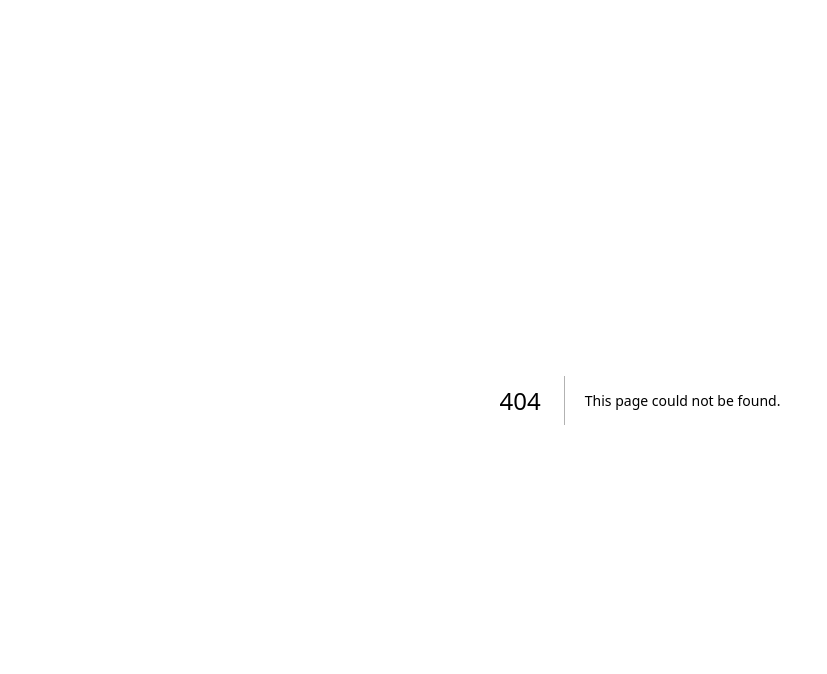
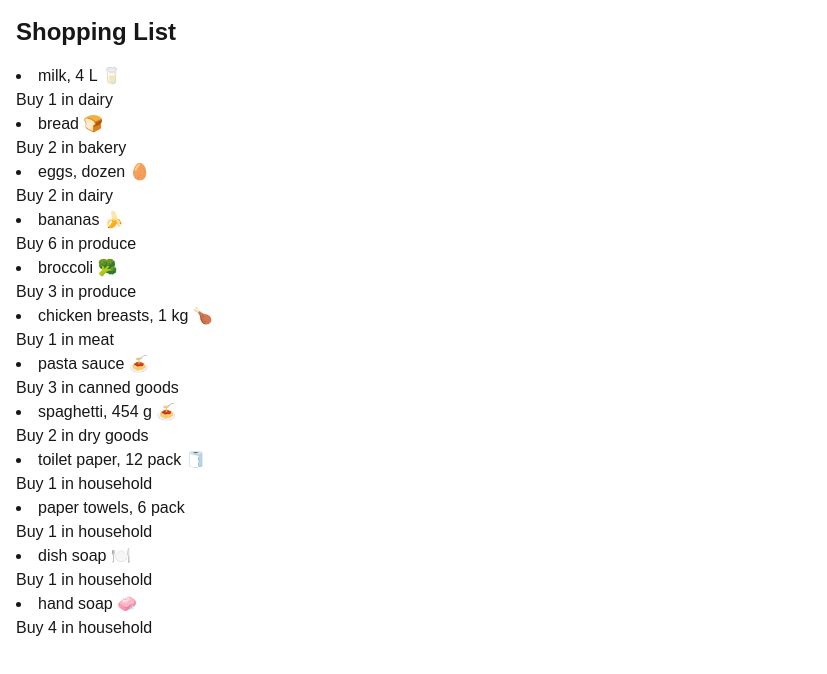
Before and after one commit to LSawford/cprg306-assignments, a Next.js app: page /week-3 in a window 1280 px wide. Before the commit this address had no page. Shown: the top 674 px of the page, without its empty margins (0-827 px from the left). Built offline with nearby package versions, Linux system fonts and the light colour scheme.

Commit message:
Started week 3 assignment
created week 3 folder, item.js, item-list.js, and page.js. Added all required code from week 3 instructions into their files

```diff
--- a/app/layout.js
+++ b/app/layout.js
@@ -13,7 +13,7 @@
 });
 
 export const metadata = {
-  title: "Create Next App",
+  title: "Shopping List",
   description: "Generated by create next app",
 };
 
--- a/app/page.js
+++ b/app/page.js
@@ -5,6 +5,7 @@
     <main>
       <h1 className="text-4xl">CPRG 306: Web Development 2 - Assignments</h1>
       <Link href="./week-2">Week 2 Assignment</Link>
+      <p><Link href="./week-3">Week 3 Assignment</Link></p>
     </main>
   );
 }
--- /dev/null
+++ b/app/week-3/item-list.js
@@ -0,0 +1,86 @@
+import React from 'react';
+import Item from './item.js';
+
+function ItemList() {
+    const item1 = {
+        name: "milk, 4 L 🥛",
+        quantity: 1,
+        category: "dairy",
+      };
+
+      const item2 = {
+        name: "bread 🍞",
+        quantity: 2,
+        category: "bakery",
+      };
+
+      const item3 = {
+        name: "eggs, dozen 🥚",
+        quantity: 2,
+        category: "dairy",
+      };
+
+      const item4 = {
+        name: "bananas 🍌",
+        quantity: 6,
+        category: "produce",
+      };
+
+      const item5 = {
+        name: "broccoli 🥦",
+        quantity: 3,
+        category: "produce",
+      };
+
+      const item6 = {
+        name: "chicken breasts, 1 kg 🍗",
+        quantity: 1,
+        category: "meat",
+      };
+
+      const item7 = {
+        name: "pasta sauce 🍝",
+        quantity: 3,
+        category: "canned goods",
+      };
+
+      const item8 = {
+        name: "spaghetti, 454 g 🍝",
+        quantity: 2,
+        category: "dry goods",
+      };
+
+      const item9 = {
+        name: "toilet paper, 12 pack 🧻",
+        quantity: 1,
+        category: "household",
+      };
+
+      const item10 = {
+        name: "paper towels, 6 pack",
+        quantity: 1,
+        category: "household",
+      };
+
+      const item11 = {
+        name: "dish soap 🍽️",
+        quantity: 1,
+        category: "household",
+      };
+
+      const item12 = {
+        name: "hand soap 🧼",
+        quantity: 4,
+        category: "household",
+      };
+
+      return (
+        <div>
+            {[item1, item2, item3, item4, item5, item6, item7, item8, item9, item10, item11, item12].map((item, index) => (
+                <Item key={index} name={item.name} quantity={item.quantity} category={item.category} />
+            ))}
+        </div>
+    );
+}
+
+export default ItemList;
--- /dev/null
+++ b/app/week-3/item.js
@@ -0,0 +1,14 @@
+import React from 'react';
+import ItemList from './item-list';
+
+function Item({name,quantity,category}) {
+    return (
+        <li>
+            {name}
+            <p> Buy {quantity} in {category}</p>
+
+        </li>
+    );
+}
+
+export default Item;
--- /dev/null
+++ b/app/week-3/page.js
@@ -0,0 +1,13 @@
+import React from 'react';
+import ItemList from './item-list.js';
+
+function Page() {
+  return (
+    <main className="p-4">
+      <h1 className="text-2xl font-bold mb-4">Shopping List</h1>
+      <ItemList />
+    </main>
+  );
+}
+
+export default Page;
```
